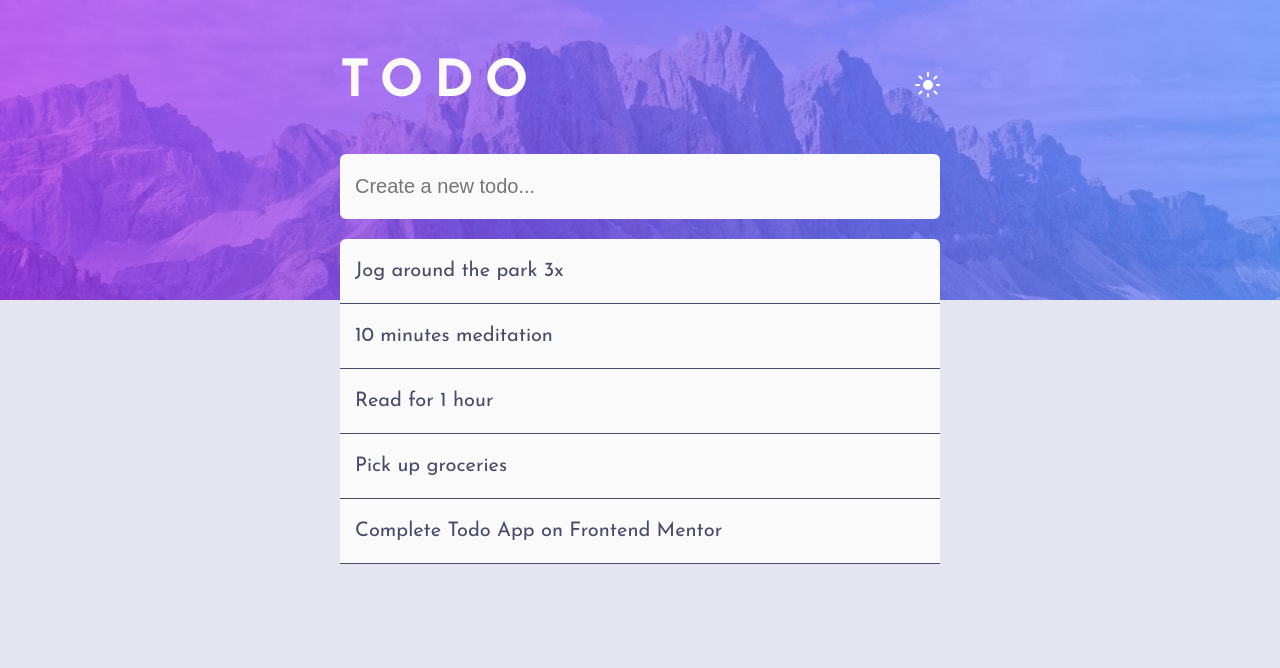
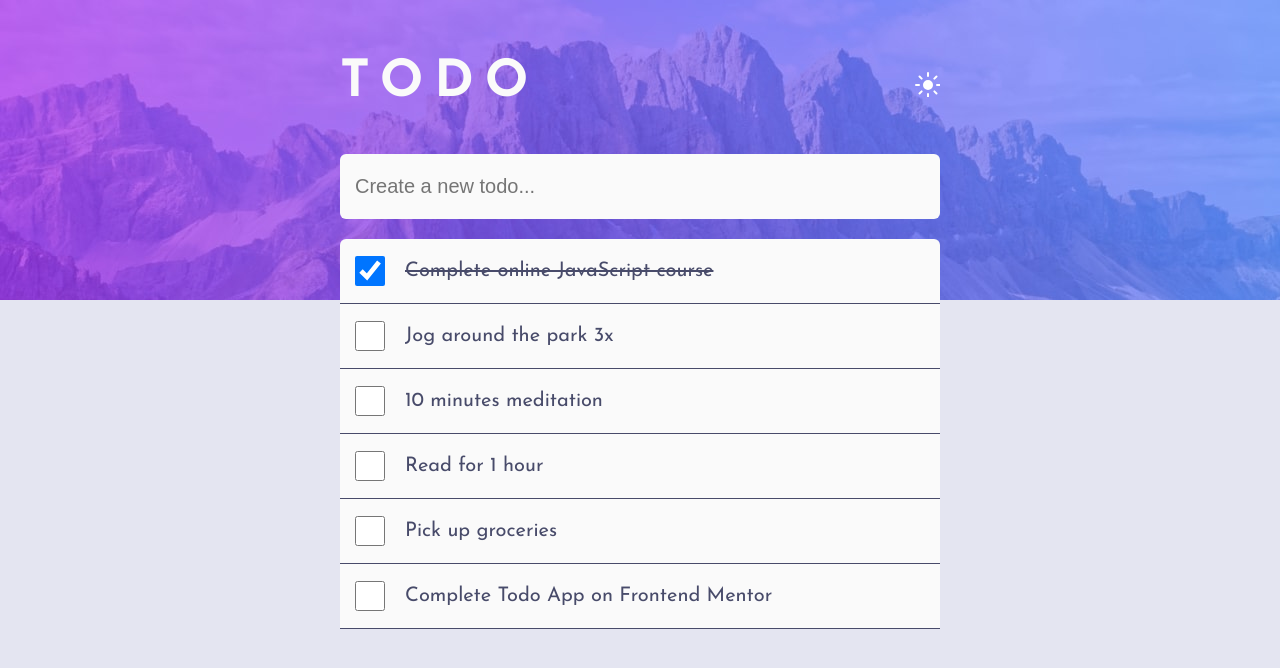
Before and after one commit to dd44it/study_projects, a React (Vite) app in the folder todo_app/: page / in a window 1280 px wide. Shown: the top 668 px of the page. Built offline with nearby package versions, Linux system fonts and the light colour scheme.

Commit message:
feat: add method doneTodo

```diff
--- a/todo_app/src/App.jsx
+++ b/todo_app/src/App.jsx
@@ -18,22 +18,32 @@ function App() {
   const [listTodo, setListTodo] = useState([
     {
       id: nanoid(),
+      done: true,
+      todo: 'Complete online JavaScript course'
+    },
+    {
+      id: nanoid(),
+      done: false,
       todo: 'Jog around the park 3x'
     },
     {
       id: nanoid(),
+      done: false,
       todo: '10 minutes meditation'
     },
     {
       id: nanoid(),
+      done: false,
       todo: 'Read for 1 hour'
     },
     {
       id: nanoid(),
+      done: false,
       todo: 'Pick up groceries'
     },
     {
       id: nanoid(),
+      done: false,
       todo: 'Complete Todo App on Frontend Mentor'
     },
   ])
@@ -45,7 +55,8 @@ function App() {
         ...listTodo,
         {
           id: nanoid(),
-          todo: todo.todo
+          done: false,
+          todo: todo.todo,
         }
       ]
       setListTodo(updateTodoList)
@@ -55,6 +66,10 @@ function App() {
 
   function removeTodo(id){
     setListTodo(prevData => prevData.filter(btn => btn.id !== id ))
+  }
+
+  function doneTodo(id){
+    setListTodo(prevData => prevData.map(todo => todo.id === id ? {...todo, done: !todo.done} : todo ))
   }
 
   return (
@@ -69,7 +84,7 @@ function App() {
                   toggleTheme={context.toggleTheme}
                 />
                 <InputTodo todo={todo.todo} handleChange={handleChange} keyPress={addTodo} theme={context.theme} />
-                <ListTodo listTodo={listTodo} theme={context.theme} removeTodo={removeTodo} />
+                <ListTodo listTodo={listTodo} theme={context.theme} removeTodo={removeTodo} done={doneTodo} />
 
               </div>
             </header>
--- a/todo_app/src/components/ListTodo.jsx
+++ b/todo_app/src/components/ListTodo.jsx
@@ -2,12 +2,14 @@ import React from "react";
 
 export default function ListTodo(props) {
   const listTodo = props.listTodo.map((item) => {
+    const todoDone = item.done ? 'done' : 'undone'
     return (
       <div
         key={item.id}
         className={`list-todo__item list-todo__item-${props.theme}`}
       >
-        {item.todo}
+        <input type="checkbox" className="todo-checkbox" onChange={e => {props.done(item.id)} } checked={item.done && true} />
+        <span className={`todo__item todo-${todoDone}-${props.theme}`}> {item.todo} </span>
         <span
           className="delete"
           onClick={(e) => {
--- a/todo_app/src/style/App.css
+++ b/todo_app/src/style/App.css
@@ -110,7 +110,6 @@
   border-bottom: 1px solid hsl(var(--clr-light-dark-grayish-blue));
   display: flex;
   align-items: center;
-  justify-content: space-between;
 }
 
 .list-todo__item-light {
@@ -123,9 +122,47 @@
   background-color: hsl(var(--clr-dark-very-desaturated-blue));
 }
 
+.todo__item{
+  margin-right: auto;
+}
+
 .list-todo__item:hover .delete{
   display: block;
 }
+
+.todo-checkbox{
+  border-radius: 50%;
+  width: 30px;
+  height: 30px;
+  margin-right: 20px;
+}
+
+.todo-undone-light,
+.todo-undone-night {
+  text-decoration: none;
+}
+
+.todo-done-light,
+.todo-done-night {
+  text-decoration: line-through;
+}
+
+.todo-done-light{
+  color: hsl(var(--clr-light-grayish-blue));
+}
+
+.todo-undone-light{
+  color: hsl(var(--clr-light-dark-grayish-blue));
+}
+
+.todo-done-night{
+  color: hsl(var(--clr-dark-grayish-blue));
+}
+
+.todo-undone-night{
+  color: hsl(var(--clr-light-very-grayish-blue));
+}
+
 
 .delete{
   cursor: pointer;
```
